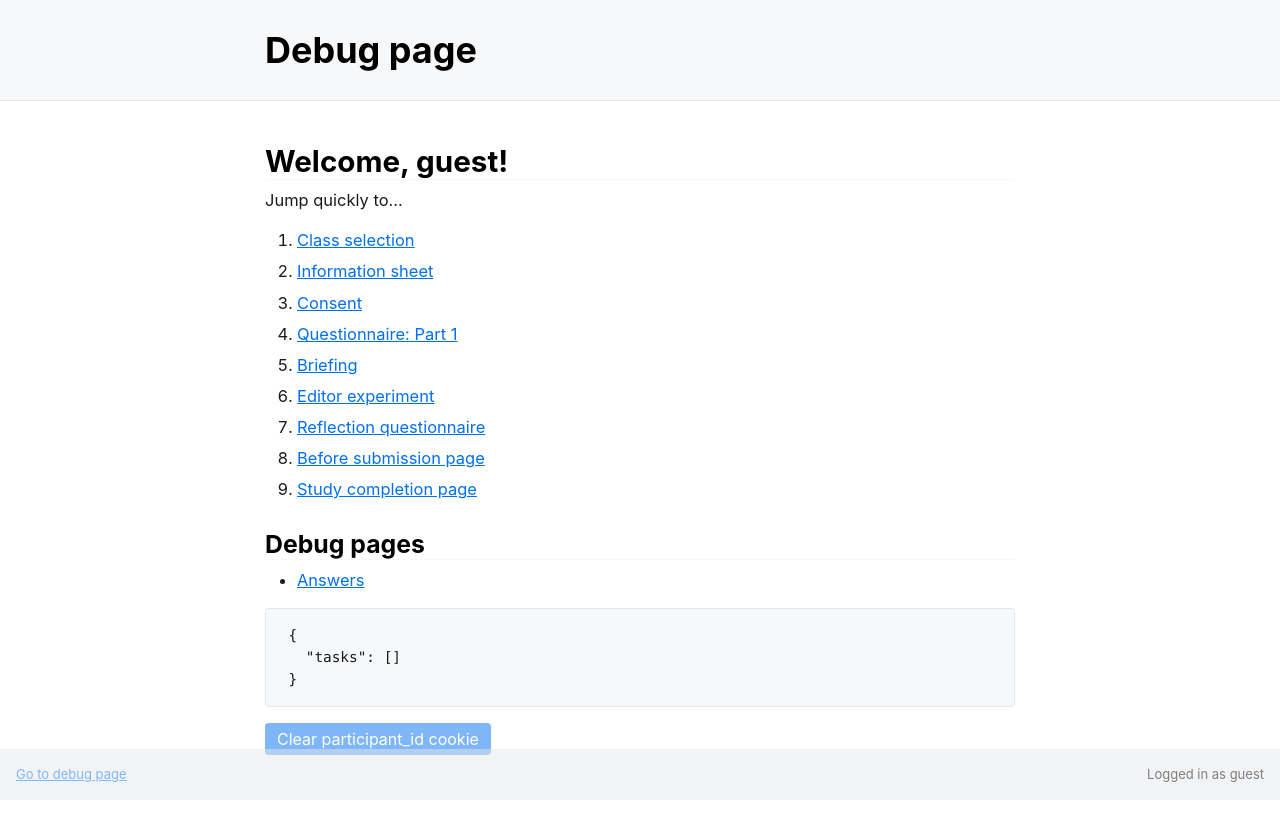
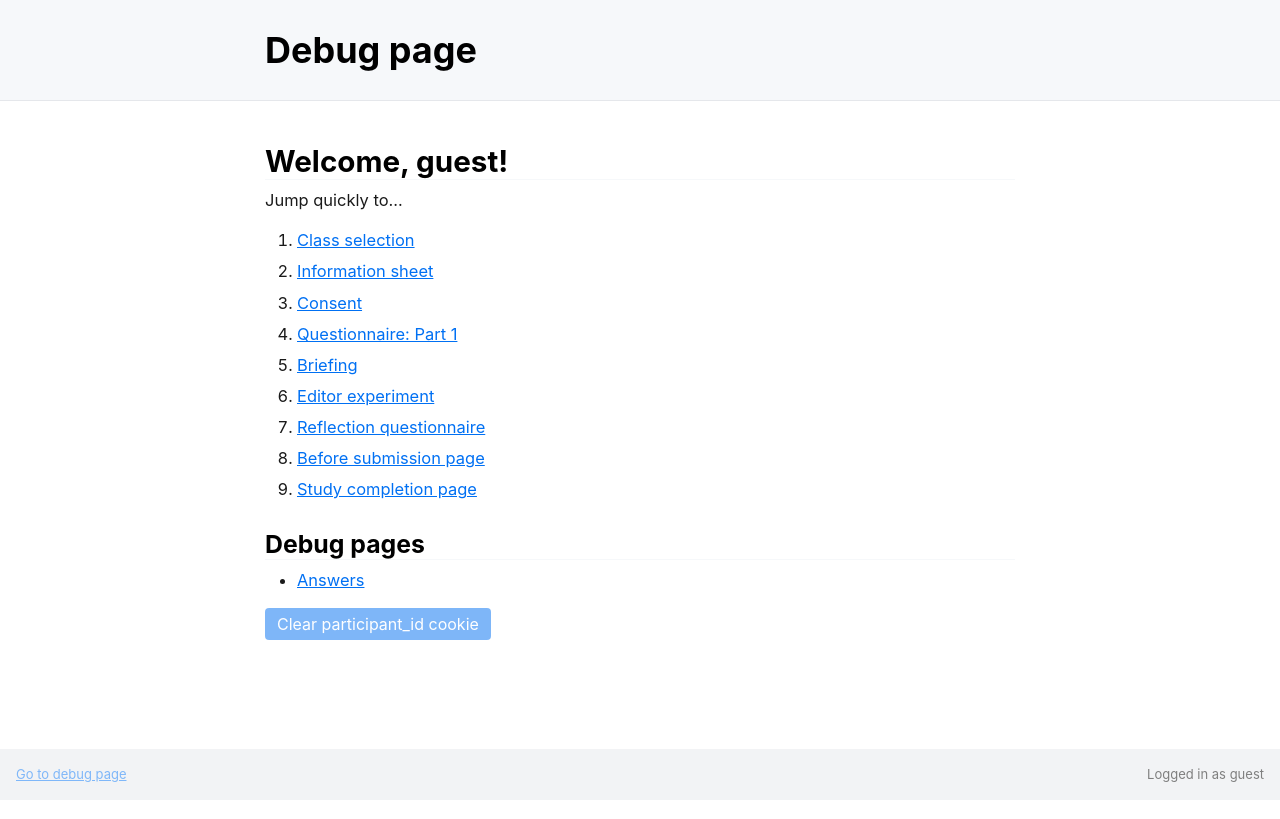
Before and after one commit to eddieantonio/oq, a SvelteKit app in the folder webapp/: page /_debug in a window 1280 px wide. Built offline with nearby package versions, Linux system fonts and the light colour scheme; no server answers.

Commit message:
remove: tasks in debug page

```diff
--- a/webapp/src/routes/(default)/_debug/+page.svelte
+++ b/webapp/src/routes/(default)/_debug/+page.svelte
@@ -28,8 +28,6 @@
     </ul>
 </nav>
 
-<pre><code>{JSON.stringify(data, null, 2)}</code></pre>
-
 <form method="POST" action="?/debugResetParticipantId">
     <button type="submit" disabled={!data.participantId}> Clear participant_id cookie </button>
 </form>
--- a/webapp/src/routes/+layout.server.ts
+++ b/webapp/src/routes/+layout.server.ts
@@ -1,14 +1,9 @@
-import { TASKS } from '$lib/server/tasks';
-
 /**
  * Loads the participantId into EVERY page.
  */
 export function load({ cookies }) {
     const participantId = cookies.get('participant_id');
-    const tasks = TASKS;
     return {
-        participantId,
-        // DEBUG:
-        tasks
+        participantId
     };
 }
```
